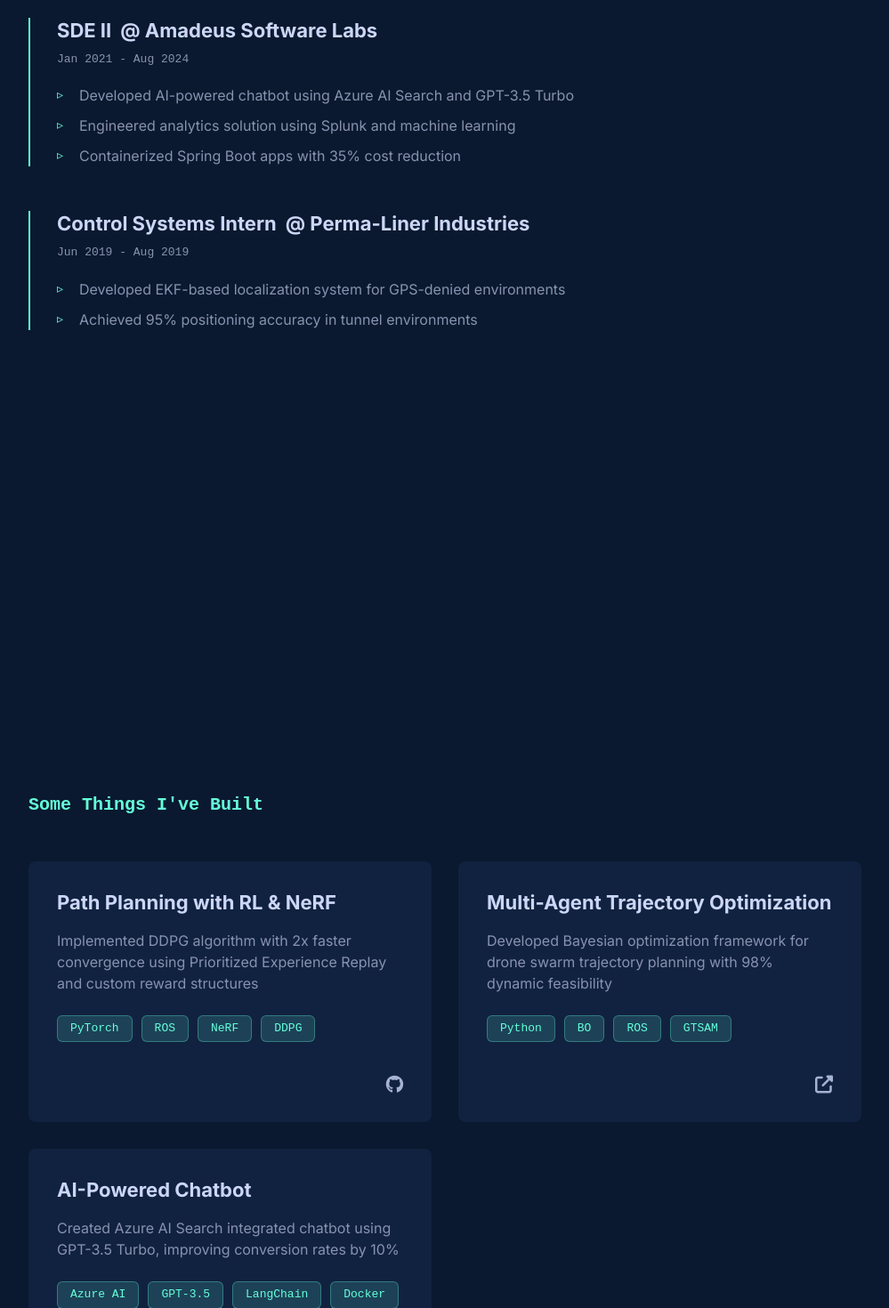
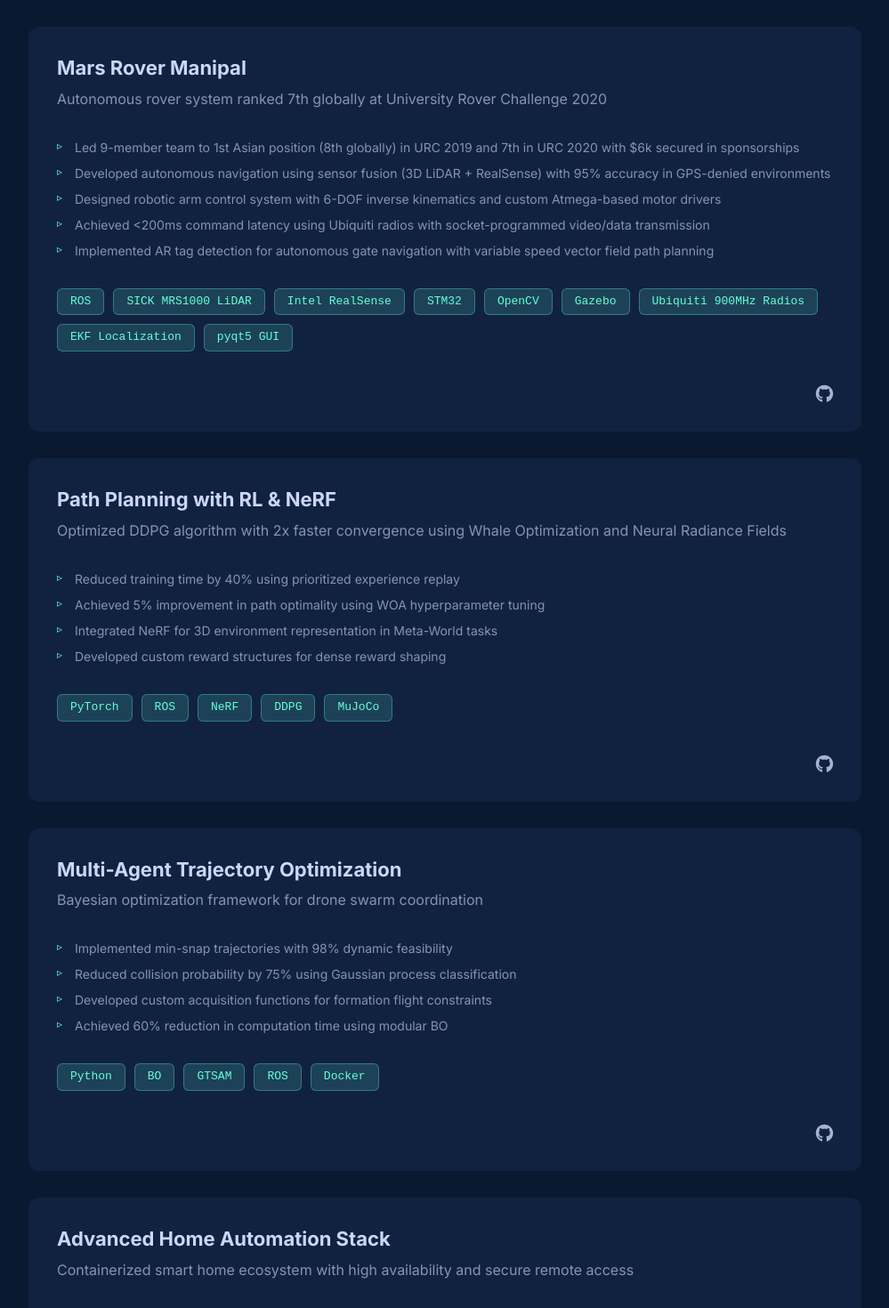
Before and after one commit to khgaurav/angular19-portfolio, an Angular app: page / in a window 1280 px wide. Shown: the part 1000-2470 px from the top of the page at 89% size, without its empty margins (140-1139 px from the left). Built offline with nearby package versions, Linux system fonts and the light colour scheme.

Commit message:
Updated experience, project and skill section content

```diff
--- a/src/app/app.component.html
+++ b/src/app/app.component.html
@@ -15,12 +15,12 @@
     <app-hero></app-hero>
   </section>
 
+  <section id="projects" aria-label="Featured Projects">
+    <app-projects></app-projects>
+  </section>
+
   <section id="experience" aria-label="Professional Experience">
     <app-experience></app-experience>
-  </section>
-
-  <section id="projects" aria-label="Featured Projects">
-    <app-projects></app-projects>
   </section>
 
   <section id="skills" aria-label="Technical Skills">
--- a/src/app/experience/experience.component.scss
+++ b/src/app/experience/experience.component.scss
@@ -6,7 +6,7 @@
 
   &__list {
     position: relative;
-    max-width: 700px;
+    max-width: 800px;
   }
 
   &__item {
--- a/src/app/experience/experience.component.ts
+++ b/src/app/experience/experience.component.ts
@@ -28,22 +28,53 @@ interface Experience {
 export class ExperienceComponent {
   experiences: Experience[] = [
     {
-      role: 'SDE II',
-      company: 'Amadeus Software Labs',
-      duration: 'Jan 2021 - Aug 2024',
+      role: 'Graduate Teaching Assistant',
+      company: 'Khoury College of Computer Sciences',
+      duration: 'January 2025 - Present',
       points: [
-        'Developed AI-powered chatbot using Azure AI Search and GPT-3.5 Turbo',
-        'Engineered analytics solution using Splunk and machine learning',
-        'Containerized Spring Boot apps with 35% cost reduction'
+        'Mentoring 109 graduate students in advanced Reinforcement Learning concepts',
+        'Developing and evaluating Python-based programming assignments on RL frameworks, providing detailed feedback'
+      ]
+    },
+    {
+      role: 'Software Development Engineer II',
+      company: 'Amadeus Labs',
+      duration: 'May 2024 - August 2024',
+      points: [
+        'Created an AI Intuitbot to suggest fixes for errors encountered by users, estimated to boost the user look-to-book ratio by 10%',
+        'Implemented E2E network setup on Azure for secured internet and intranet access, reducing setup effort by 60% for other teams',
+        'Conducted scalability, destructive, and flat tests, achieving a 5% improvement in CPU usage and response times'
+      ]
+    },
+    {
+      role: 'Software Development Engineer I',
+      company: 'Amadeus Labs',
+      duration: 'August 2021 - April 2024',
+      points: [
+        'Developed 50+ features for Air Canada website using Angular UI and Java Backend, including major cutovers like Self-Reaccommodation and Manage booking page redesign',
+        'Containerized Spring Boot app and set up OpenShift namespace for deployment on Azure cloud, auto-scaling cut costs by 35%',
+        'Resolved untraceable performance & platform issues causing 4x CPU usage spikes, preventing downtime for 5M+ users',
+        'Implemented ACWallet architecture, redesigning payment and refund infrastructure and addressing security issues',
+        'Fixed a critical security vulnerability that could have led to millions in revenue loss for the airline'
+      ]
+    },
+    {
+      role: 'SDE Intern',
+      company: 'Amadeus Labs',
+      duration: 'January 2021 - June 2021',
+      points: [
+        'Developed a microservice to calculate MongoDB statistics for the Altea Inventory tool, reducing stuck job complaints by 43%',
+        'Engineered an analytics solution leveraging Splunk and machine learning to alert on user behavior trends in Airline websites'
       ]
     },
     {
       role: 'Control Systems Intern',
       company: 'Perma-Liner Industries',
-      duration: 'Jun 2019 - Aug 2019',
+      duration: 'June 2019 - August 2019',
       points: [
         'Developed EKF-based localization system for GPS-denied environments',
-        'Achieved 95% positioning accuracy in tunnel environments'
+        'Achieved 95% positioning accuracy in tunnel environments',
+        'Implemented obstacle avoidance and autonomous traversal for open martian environment using ROS, 3D SICK LiDAR, GPS and IMU sensors'
       ]
     }
   ];
--- a/src/app/projects/projects.component.html
+++ b/src/app/projects/projects.component.html
@@ -1,21 +1,30 @@
 <section id="projects">
   <h2 class="numbered-heading">Some Things I've Built</h2>
 
-  <div class="projects-grid">
+  <div class="projects-list">
     @for (project of projects; track project) {
       <a class="project-card"
          [href]="project.github || project.demo"
          target="_blank"
-         [attr.aria-label]="'View ' + project.title">
+         [attr.aria-label]="'View ' + project.title"
+         [@fadeInUp]>
         <div class="project-content">
           <div class="project-header">
             <h3 class="project-title">{{ project.title }}</h3>
+            <p class="project-description">{{ project.description }}</p>
           </div>
 
-          <div class="project-description">
-            <p>{{ project.description }}</p>
+            @if (project.keyPoints) {
+            <div class="project-keypoints">
+              <ul>
+              @for (point of project.keyPoints; track point) {
+                <li>{{ point }}</li>
+              }
+              </ul>
             </div>
+            }
 
+          <div class="project-footer">
             <ul class="project-tech-list">
               @for (tech of project.tech; track tech) {
                 <li>{{ tech }}</li>
@@ -41,6 +50,7 @@
               }
             </div>
           </div>
+        </div>
       </a>
     }
   </div>
--- a/src/app/projects/projects.component.scss
+++ b/src/app/projects/projects.component.scss
@@ -3,22 +3,19 @@
   margin: 0 auto;
 }
 
-.projects-grid {
-  display: grid;
-  grid-template-columns: repeat(auto-fill, minmax(300px, 1fr));
-  gap: 30px;
+.projects-list {
   margin-top: 50px;
 }
 
 .project-card {
-  display: block;
+  display: flex;
+  flex-direction: column;
   background-color: var(--light-navy);
-  border-radius: 8px;
+  border-radius: 12px;
   padding: 2rem;
   transition: transform 0.25s ease;
-  position: relative;
-  text-decoration: none;
-  height: 100%;
+  margin-bottom: 30px;
+  min-height: auto;
 
   &:hover {
     transform: translateY(-7px);
@@ -47,7 +44,7 @@
 .project-title {
   color: var(--lightest-slate);
   font-size: 22px;
-  margin: 0;
+  margin: 0 0 0.5rem;
   transition: color 0.25s ease;
 }
 
@@ -55,7 +52,40 @@
   color: var(--slate);
   font-size: 16px;
   line-height: 1.5;
+  margin-bottom: 1rem;
+}
+
+.project-keypoints {
+  flex: 1;
   margin-bottom: 1.5rem;
+
+  ul {
+    list-style: none;
+    padding: 0;
+    margin: 0;
+
+    li {
+      position: relative;
+      padding-left: 20px;
+      margin-bottom: 8px;
+      color: var(--slate);
+      font-size: 14px;
+      line-height: 1.5;
+
+      &::before {
+        content: '▹';
+        position: absolute;
+        left: 0;
+        color: var(--green);
+        font-size: 12px;
+        line-height: 1.5;
+      }
+    }
+  }
+}
+
+.project-footer {
+  margin-top: auto;
 }
 
 .project-tech-list {
@@ -110,9 +140,6 @@
 }
 
 @media (max-width: 768px) {
-  .projects-grid {
-    grid-template-columns: 1fr;
-  }
 
   .project-card {
     padding: 1.5rem;
--- a/src/app/projects/projects.component.ts
+++ b/src/app/projects/projects.component.ts
@@ -7,6 +7,7 @@ interface Project {
   tech: string[];
   github?: string;
   demo?: string;
+  keyPoints?: string[];
 }
 
 @Component({
@@ -29,22 +30,89 @@ interface Project {
 export class ProjectsComponent {
   projects: Project[] = [
     {
+      title: 'Mars Rover Manipal',
+      description: 'Autonomous rover system ranked 7th globally at University Rover Challenge 2020',
+      tech: [
+        'ROS',
+        'SICK MRS1000 LiDAR',
+        'Intel RealSense',
+        'STM32',
+        'OpenCV',
+        'Gazebo',
+        'Ubiquiti 900MHz Radios',
+        'EKF Localization',
+        'pyqt5 GUI'
+      ],
+      keyPoints: [
+        'Led 9-member team to 1st Asian position (8th globally) in URC 2019 and 7th in URC 2020 with $6k secured in sponsorships',
+        'Developed autonomous navigation using sensor fusion (3D LiDAR + RealSense) with 95% accuracy in GPS-denied environments',
+        'Designed robotic arm control system with 6-DOF inverse kinematics and custom Atmega-based motor drivers',
+        'Achieved <200ms command latency using Ubiquiti radios with socket-programmed video/data transmission',
+        'Implemented AR tag detection for autonomous gate navigation with variable speed vector field path planning'
+      ],
+      github: 'https://github.com/abhirajtiwari/catkin_ws'
+    },
+    {
       title: 'Path Planning with RL & NeRF',
-      description: 'Implemented DDPG algorithm with 2x faster convergence using Prioritized Experience Replay and custom reward structures',
-      tech: ['PyTorch', 'ROS', 'NeRF', 'DDPG'],
-      github: 'https://github.com/khgaurav/path-planning'
+      description: 'Optimized DDPG algorithm with 2x faster convergence using Whale Optimization and Neural Radiance Fields',
+      tech: ['PyTorch', 'ROS', 'NeRF', 'DDPG', 'MuJoCo'],
+      keyPoints: [
+        'Reduced training time by 40% using prioritized experience replay',
+        'Achieved 5% improvement in path optimality using WOA hyperparameter tuning',
+        'Integrated NeRF for 3D environment representation in Meta-World tasks',
+        'Developed custom reward structures for dense reward shaping'
+      ],
+      github: 'https://github.com/khgaurav/RL_DDPG_Nerf'
     },
     {
       title: 'Multi-Agent Trajectory Optimization',
-      description: 'Developed Bayesian optimization framework for drone swarm trajectory planning with 98% dynamic feasibility',
-      tech: ['Python', 'BO', 'ROS', 'GTSAM'],
-      demo: '#'
+      description: 'Bayesian optimization framework for drone swarm coordination',
+      tech: ['Python', 'BO', 'GTSAM', 'ROS', 'Docker'],
+      keyPoints: [
+        'Implemented min-snap trajectories with 98% dynamic feasibility',
+        'Reduced collision probability by 75% using Gaussian process classification',
+        'Developed custom acquisition functions for formation flight constraints',
+        'Achieved 60% reduction in computation time using modular BO'
+      ],
+      github: 'https://github.com/rachel-lim/multi-agent-bayes-opt'
     },
     {
-      title: 'AI-Powered Chatbot',
-      description: 'Created Azure AI Search integrated chatbot using GPT-3.5 Turbo, improving conversion rates by 10%',
-      tech: ['Azure AI', 'GPT-3.5', 'LangChain', 'Docker'],
-      github: 'https://github.com/khgaurav/ai-chatbot'
+      title: 'Advanced Home Automation Stack',
+      description: 'Containerized smart home ecosystem with high availability and secure remote access',
+      tech: [
+        'Docker',
+        'TensorFlow Lite',
+        'Home Assistant',
+        'Frigate NVR',
+        'Mosquitto MQTT',
+        'Cloudflare Tunnel'
+      ],
+      keyPoints: [
+        'Deployed 15+ services on a self-hosted server, achieving seamless remote access with Cloudflare Argos tunnel and 99% uptime.',
+        'Scripted automated routines in Home Assistant, transforming traditional rocker switches into energy-efficient smart devices, leading to a 30% reduction in energy consumption.',
+        'Integrated cameras with Frigate for live object recognition, enabling smart displays to notify of activity, enhancing home security.',
+        'Built a media server on local network using Linux and Jellyfin, enabling global access to over 10,000 photos and 500 videos.'
+      ],
+      github: 'https://github.com/khgaurav/SmartHome'
+    },
+    {
+      title: 'Modern Engineering Portfolio',
+      description: 'Performance-optimized Angular 19 showcase with enterprise-grade deployment',
+      tech: [
+        'Angular 19',
+        'Docker',
+        'TypeScript',
+        'Angular Material',
+        'WCAG 2.1'
+      ],
+      keyPoints: [
+        'Implemented scroll-triggered animations with 60 FPS consistency',
+        'Containerized deployment with Docker + Cloudflare Tunnel',
+        'Integrated Angular Material accessibility patterns for WCAG 2.1 compliance',
+        'Developed responsive layouts supporting 4K to mobile breakpoints'
+      ],
+      github: 'https://github.com/khgaurav/angular19-portfolio'
     }
+
   ];
 }
--- a/src/app/skills/skills.component.ts
+++ b/src/app/skills/skills.component.ts
@@ -1,9 +1,14 @@
 import { Component } from '@angular/core';
 import { animate, style, transition, trigger } from '@angular/animations';
 
+interface Skill {
+  name: string;
+  description: string;
+}
+
 interface SkillCategory {
   name: string;
-  skills: string[];
+  skills: Skill[];
 }
 
 @Component({
@@ -26,20 +31,120 @@ interface SkillCategory {
 export class SkillsComponent {
   skillCategories: SkillCategory[] = [
     {
-      name: 'Languages & Frameworks',
-      skills: ['Python', 'C++', 'Java', 'ROS 2', 'PyTorch', 'TensorFlow']
+      name: 'AI/ML & Robotics',
+      skills: [
+        {
+          name: 'Reinforcement Learning',
+          description: 'Research in DDPG, PPO, and NeRF integration for robotic path planning. Developed optimized RL agents for 7-DoF manipulators'
+        },
+        {
+          name: 'Neural Radiance Fields',
+          description: 'Implemented NeRF for 3D scene reconstruction and integration with RL frameworks'
+        },
+        {
+          name: 'Robot Operating System',
+          description: 'Expertise in ROS/ROS2 for autonomous systems (Mars Rover, manipulators) with sensor integration'
+        },
+        {
+          name: 'Autonomous Navigation',
+          description: 'Path planning algorithms using LIDAR, GPS, and IMU fusion for Mars Rover challenge'
+        },
+        {
+          name: 'Computer Vision',
+          description: 'OpenCV, TensorFlow for AR tag detection, obstacle avoidance, and semantic segmentation'
+        },
+        {
+          name: 'Sensor Fusion',
+          description: 'Kalman filters, RTABmap for 3D mapping with RGB-D cameras and IMU'
+        }
+      ]
     },
     {
-      name: 'Robotics Tools',
-      skills: ['Gazebo', 'MoveIt 2', 'OpenCV', 'MuJoCo', 'GTSAM', 'ROS']
+      name: 'Tools & Frameworks',
+      skills: [
+        {
+          name: 'PyTorch/TensorFlow',
+          description: 'Deep learning implementations for robotics perception and control'
+        },
+        {
+          name: 'Gazebo/MuJoCo',
+          description: 'High-fidelity simulations for manipulators and autonomous systems'
+        },
+        {
+          name: 'SICK LiDAR',
+          description: '3D environment mapping and obstacle detection for rover navigation'
+        },
+        {
+          name: 'Dynatrace',
+          description: 'Realtime system monitoring and performance analytics'
+        },
+        {
+          name: 'Splunk',
+          description: 'ML-powered dashboards and anomaly detection in distributed systems'
+        },
+        {
+          name: 'MATLAB/Simulink',
+          description: 'Control system design and simulation for robotic mechanisms'
+        }
+      ]
     },
     {
-      name: 'Cloud & DevOps',
-      skills: ['Docker', 'Kubernetes', 'AWS', 'Azure', 'CI/CD', 'Git']
+      name: 'Software Engineering',
+      skills: [
+        {
+          name: 'Cloud Robotics',
+          description: 'Azure cloud migration for airline systems, Kubernetes orchestration, OpenShift deployment'
+        },
+        {
+          name: 'MLOps',
+          description: 'Splunk ML for predictive analytics, Docker/Podman containerization, CI/CD pipelines'
+        },
+        {
+          name: 'Full-Stack Development',
+          description: 'Angular, Material Design, Spring Boot, and microservices architecture'
+        },
+        {
+          name: 'Embedded Systems',
+          description: 'STM32, Atmega328p, Raspberry Pi for real-time control systems'
+        },
+        {
+          name: 'Network Security',
+          description: 'TLS/AUTH implementation, Azure KeyVault, encrypted communication architectures'
+        },
+        {
+          name: 'Performance Optimization',
+          description: 'Resolved CPU spikes, log4j mitigation, network latency optimization'
+        }
+      ]
     },
     {
-      name: 'Embedded Systems',
-      skills: ['STM32', 'Arduino', 'Raspberry Pi', 'PCB Design', 'RTOS', 'I2C/SPI']
+      name: 'Specialized Domains',
+      skills: [
+        {
+          name: 'Mars Exploration',
+          description: 'URC competition experience with autonomous rover systems'
+        },
+        {
+          name: 'Edge Computing',
+          description: 'NVIDIA Jetson TX2, ROS-on-Edge deployments'
+        },
+        {
+          name: 'Academic Research',
+          description: 'Work in RL, path planning, and neural rendering'
+        },
+        {
+          name: 'Technical Leadership',
+          description: 'Mentored 9+ students, led cross-functional teams in competition settings'
+        },
+        {
+          name: 'Airline Systems',
+          description: 'E-commerce platforms, fare calculation, payment gateway integrations'
+        },
+        {
+          name: 'Industrial IoT',
+          description: 'MQTT for industrial automation'
+        }
+      ]
     }
   ];
 }
```
Also changed, not shown: src/app/header/header.component.html (+12 -12 lines), src/app/skills/skills.component.html (+3 -4 lines), src/app/skills/skills.component.scss (+15 -13 lines), 1 other file (tests, documents, lock files or other folders). Lines whose indentation alone changed are shown as unchanged.
